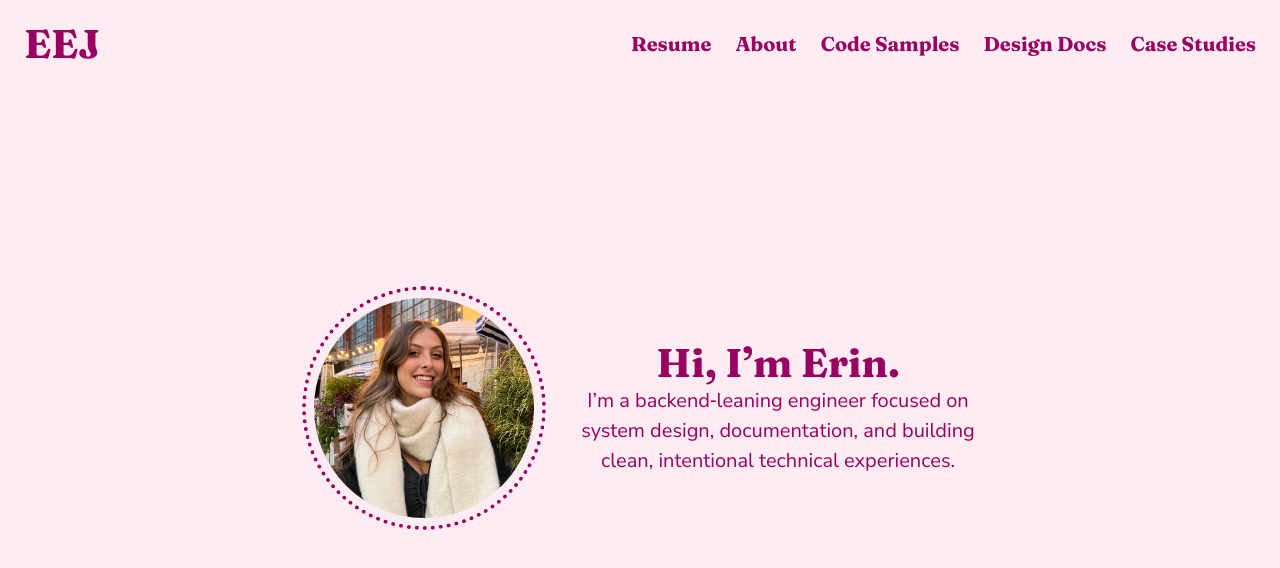
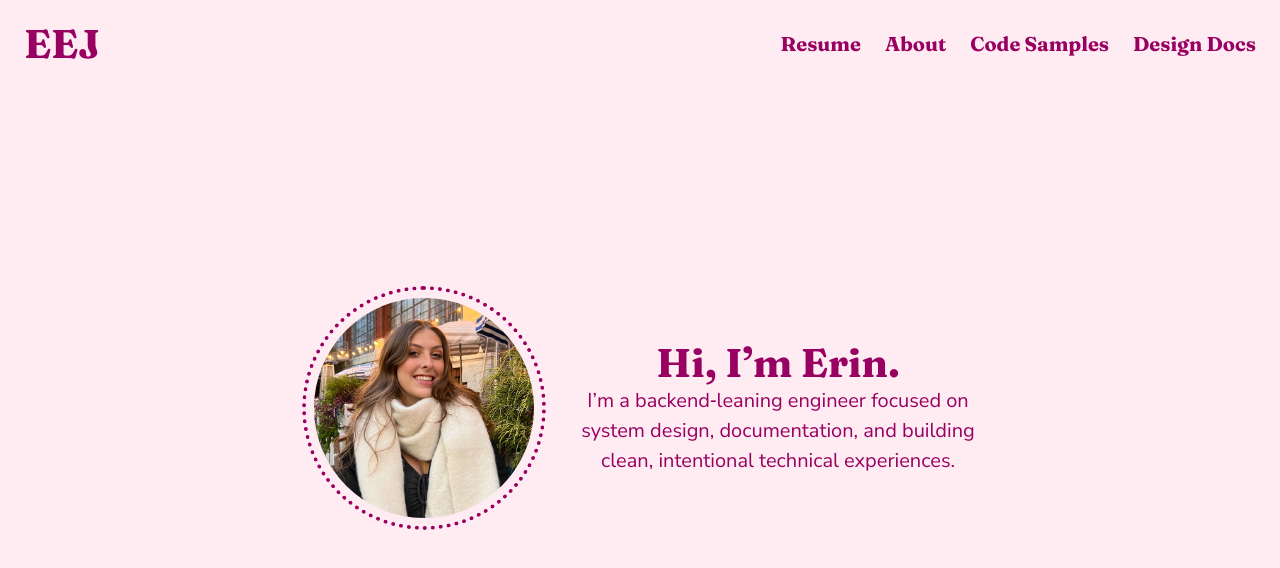
Before and after one commit to eejohnson7/portfolio, a React (Vite) app: page / in a window 1280 px wide. Shown: the top 568 px of the page. Built offline with nearby package versions, Linux system fonts and the light colour scheme.

Commit message:
restrict case studies

```diff
--- a/src/components/NavBar.jsx
+++ b/src/components/NavBar.jsx
@@ -95,7 +95,7 @@ function NavBar() {
               Design Docs
             </Typography>
 
-            <Typography
+{/*             <Typography
               variant="h4"
               component="a"
               href="/case-studies"
@@ -107,7 +107,7 @@ function NavBar() {
               }}
             >
               Case Studies
-            </Typography>
+            </Typography> */}
         </Box>
       </Toolbar>
     </AppBar>
```
